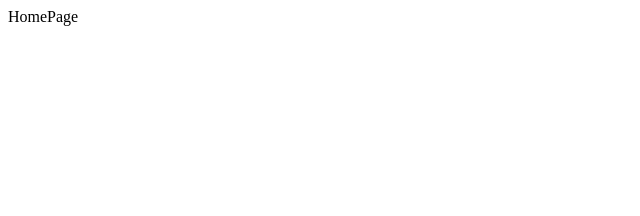
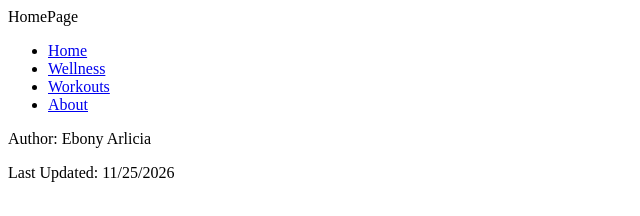
Before and after one commit to eaU520/Portfolio-fullstack-health, a plain HTML site: page index.html in a window 1280 px wide. Shown: the whole page, without its empty margins (0-640 px from the left). Drawn offline with Linux system fonts and the light colour scheme; files that its build step writes are made by us from their sources.

Commit message:
Basic navigation done

```diff
--- a/index.html
+++ b/index.html
@@ -5,5 +5,16 @@
         <link rel="stylesheet" href="styles.css">
     </head>
     <header>HomePage</header>
+    <ul>
+        <li><a href="/index.html">Home</a></li>
+        <li><a href="/pages/wellness/wellness.html">Wellness</a></li>
+        <li><a href="/pages/workouts/workouts.html">Workouts</a></li>
+        <li><a href="/pages/info/about.html">About</a></li>
+    </ul>
+
     <body></body>
+    <footer>
+        <p>Author: Ebony Arlicia</p>
+        <p>Last Updated: 11/25/2026</p>
+    </footer>
 </html>
```
Also changed, not shown: pages/info/about.html (added, +20 -0 lines), pages/wellness/wellness.html (added, +20 -0 lines), pages/workouts/workouts.html (added, +20 -0 lines).
